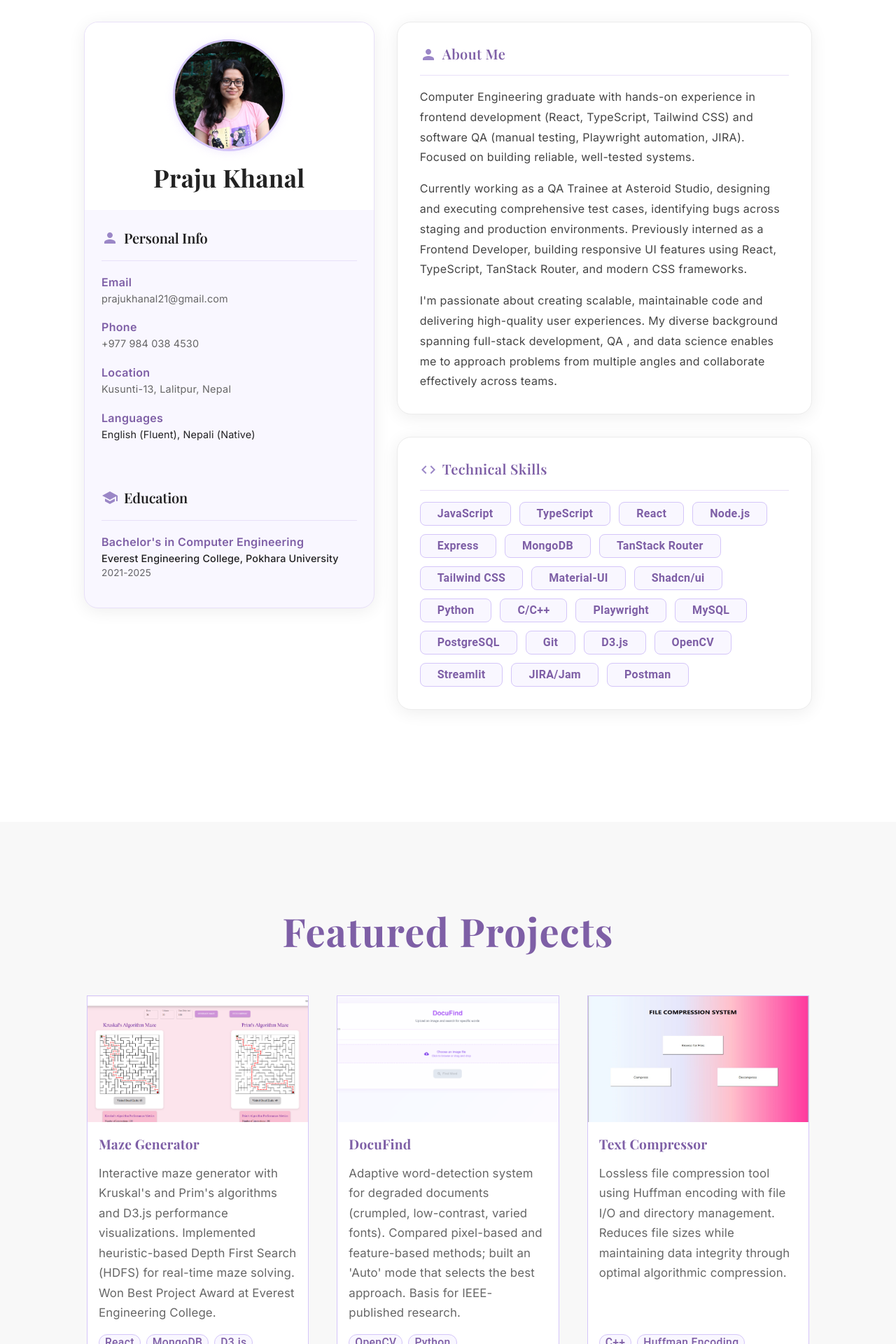
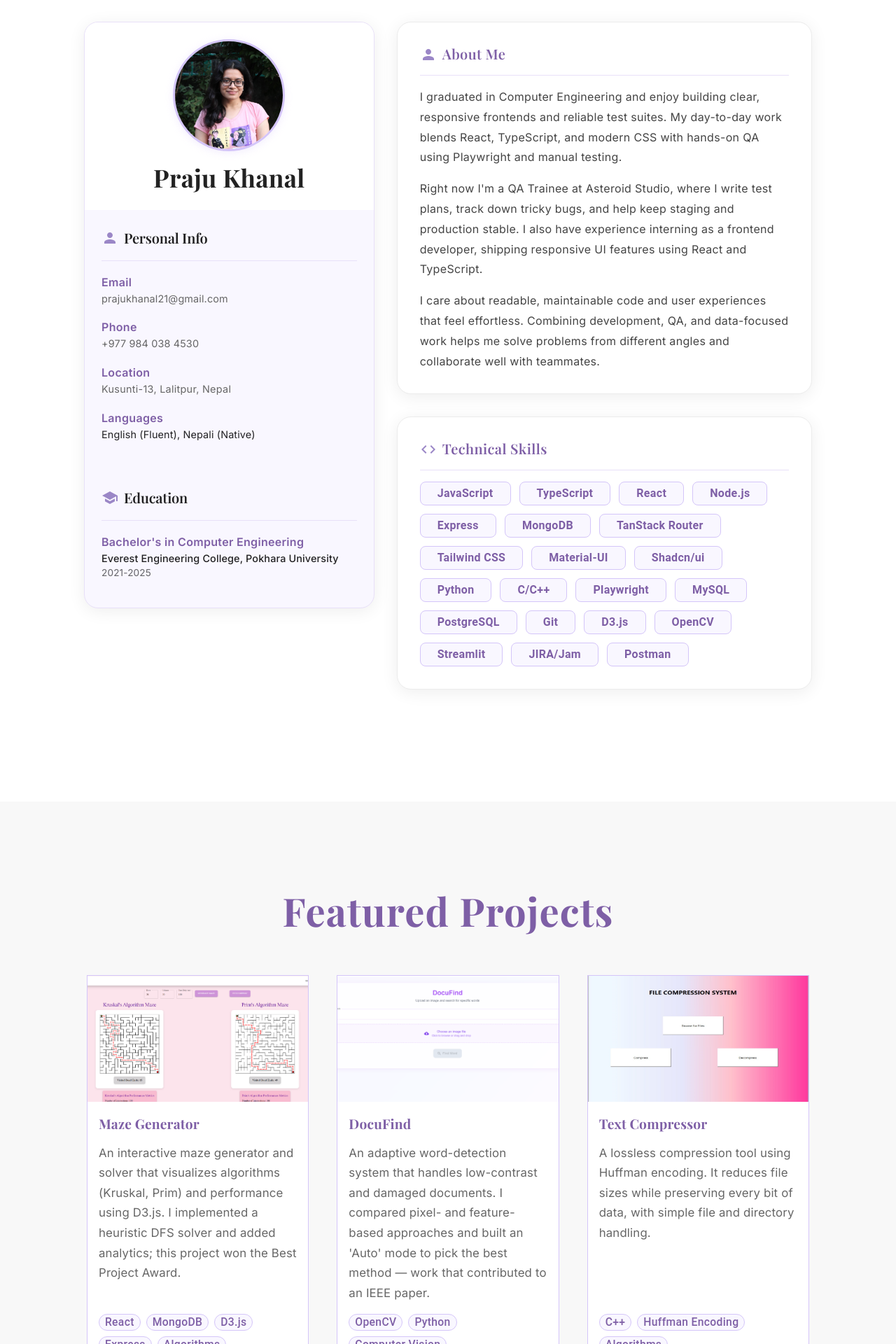
Before and after one commit to Praju2002/portfolio, a React (Vite) app: page / in a window 1280 px wide. Shown: the part 440-2360 px from the top of the page at 70% size. Built offline with nearby package versions, Linux system fonts and the light colour scheme.

Commit message:
minor updates

```diff
--- a/src/components/AboutMe.jsx
+++ b/src/components/AboutMe.jsx
@@ -273,13 +273,13 @@ const AboutMe = () => {
                 </Box>
                 <Divider sx={{ mb: 2, borderColor: `#e8e0f8` }} />
                 <Typography variant="body1" sx={{ mb: 2, color: "#444", lineHeight: 1.8, fontSize: { xs: "0.9rem", sm: "1rem" } }}>
-                  Computer Engineering graduate with hands-on experience in frontend development (React, TypeScript, Tailwind CSS) and software QA (manual testing, Playwright automation, JIRA). Focused on building reliable, well-tested systems.
+                  I graduated in Computer Engineering and enjoy building clear, responsive frontends and reliable test suites. My day-to-day work blends React, TypeScript, and modern CSS with hands-on QA using Playwright and manual testing.
                 </Typography>
                 <Typography variant="body1" sx={{ mb: 2, color: "#444", lineHeight: 1.8, fontSize: { xs: "0.9rem", sm: "1rem" } }}>
-                  Currently working as a QA Trainee at Asteroid Studio, designing and executing comprehensive test cases, identifying bugs across staging and production environments. Previously interned as a Frontend Developer, building responsive UI features using React, TypeScript, TanStack Router, and modern CSS frameworks.
+                  Right now I'm a QA Trainee at Asteroid Studio, where I write test plans, track down tricky bugs, and help keep staging and production stable. I also have experience interning as a frontend developer, shipping responsive UI features using React and TypeScript.
                 </Typography>
                 <Typography variant="body1" sx={{ color: "#444", lineHeight: 1.8, fontSize: { xs: "0.9rem", sm: "1rem" } }}>
-                  I'm passionate about creating scalable, maintainable code and delivering high-quality user experiences. My diverse background spanning full-stack development, QA , and data science enables me to approach problems from multiple angles and collaborate effectively across teams.
+                  I care about readable, maintainable code and user experiences that feel effortless. Combining development, QA, and data-focused work helps me solve problems from different angles and collaborate well with teammates.
                 </Typography>
               </Paper>
             </motion.div>
--- a/src/components/Achievements.jsx
+++ b/src/components/Achievements.jsx
@@ -117,7 +117,7 @@ const Achievements = () => {
               letterSpacing: '0.02em',
             }}
           >
-            A timeline of my professional journey and key milestones that have shaped my development career
+            Highlights from my journey — projects, awards, and experiences that helped shape my skills.
           </Typography>
         </motion.div>
         <Paper
--- a/src/components/Contact.jsx
+++ b/src/components/Contact.jsx
@@ -37,7 +37,7 @@ const Contact = () => {
     setTimeout(() => {
       setFormStatus({
         open: true,
-        message: "Message sent successfully! I'll get back to you soon.",
+        message: "Thanks — your message is on its way. I'll get back to you soon.",
         severity: "success"
       });
       setFormData({ name: "", email: "", message: "" });
@@ -135,8 +135,7 @@ const Contact = () => {
                 letterSpacing: '0.01em',
               }}
             >
-              Have a project in mind or want to discuss opportunities? I'd love to hear from you.
-              Fill out the form below and I'll get back to you as soon as possible.
+              Have an idea or opportunity you'd like to discuss? Tell me about it below — I'll read every message and reply as soon as I can.
             </Typography>
           </motion.div>
           <Grid container spacing={4} sx={{ alignItems: "stretch", justifyContent: "center", width: "100%" }}>
@@ -191,6 +190,7 @@ const Contact = () => {
                           href={platform.url}
                           target="_blank"
                           rel="noopener noreferrer"
+                          aria-label={`Visit ${platform.name} profile`}
                           sx={{
                             p: 1.5,
                             borderRadius: "50%",
--- a/src/components/Footer.jsx
+++ b/src/components/Footer.jsx
@@ -17,7 +17,7 @@ const Footer = () => {
       }}
     >
       <Typography variant="body2" sx={{ fontWeight: 400, fontSize: "0.875rem", fontFamily: "'Inter', sans-serif" }}>
-        © 2025 Praju Khanal. All rights reserved.
+        © 2026 Praju Khanal. All rights reserved.
       </Typography>
     </Box>
   );
--- a/src/components/Projects.jsx
+++ b/src/components/Projects.jsx
@@ -21,35 +21,35 @@ const projects = [
   {
     title: "Maze Generator",
     image: mazeimg,
-    desc: "Interactive maze generator with Kruskal's and Prim's algorithms and D3.js performance visualizations. Implemented heuristic-based Depth First Search (HDFS) for real-time maze solving. Won Best Project Award at Everest Engineering College.",
+    desc: "An interactive maze generator and solver that visualizes algorithms (Kruskal, Prim) and performance using D3.js. I implemented a heuristic DFS solver and added analytics; this project won the Best Project Award.",
     tags: ["React", "MongoDB", "D3.js", "Express", "Algorithms"],
     github: "https://github.com/Praju2002/Minorproj.git"
   },
   {
     title: "DocuFind",
     image: docufindimg,
-    desc: "Adaptive word-detection system for degraded documents (crumpled, low-contrast, varied fonts). Compared pixel-based and feature-based methods; built an 'Auto' mode that selects the best approach. Basis for IEEE-published research.",
+    desc: "An adaptive word-detection system that handles low-contrast and damaged documents. I compared pixel- and feature-based approaches and built an 'Auto' mode to pick the best method — work that contributed to an IEEE paper.",
     tags: ["OpenCV", "Python", "Computer Vision"],
     github: "https://github.com/Praju2002/template-final.git"
   },
   {
     title: "Text Compressor",
     image: textimg,
-    desc: "Lossless file compression tool using Huffman encoding with file I/O and directory management. Reduces file sizes while maintaining data integrity through optimal algorithmic compression.",
+    desc: "A lossless compression tool using Huffman encoding. It reduces file sizes while preserving every bit of data, with simple file and directory handling.",
     tags: ["C++", "Huffman Encoding", "Algorithms"],
     github: "https://github.com/Praju2002/miniproject.git"
   },
   {
     title: "Gantabya",
     image: "/gantabya.jpg",
-    desc: "Hyper-localized travel app for Nepali travelers with interactive trail mapping via OpenStreetMap. Users can add/share trails and checkpoints; real-time weather via OpenWeatherMap API.",
+    desc: "A hyper-local travel app for Nepali travelers that lets users share trails and map routes with OpenStreetMap. It also surfaces live weather for each trail.",
     tags: ["React", "OpenStreetMap", "REST APIs", "Geolocation"],
     github: "https://github.com/Abhiyan31415/Elsendero.git"
   },
   {
     title: "SootheSphere",
     image: soothesphereimg,
-    desc: "Sound therapy app with personalized soundscapes based on user mood and a journaling interface. Create custom audio environments to enhance focus, sleep, and relaxation. Built during WLiT fellowship.",
+    desc: "A sound-therapy app that generates personalized soundscapes and includes a simple journaling interface to help with focus, sleep, and relaxation.",
     tags: ["Node.js", "MongoDB", "EJS", "Audio Processing"],
     github: "https://github.com/Praju2002/WLiT-Hackathon.git"
   }
--- a/src/components/ScrollToTop.jsx
+++ b/src/components/ScrollToTop.jsx
@@ -26,6 +26,7 @@ const ScrollToTop = () => {
     <Zoom in={showScroll}>
       <Fab
         onClick={scrollTop}
+        aria-label="Scroll to top"
         sx={{
           position: "fixed",
           bottom: { xs: 80, md: 20 },
```
Also changed, not shown: public/Praju.png.
